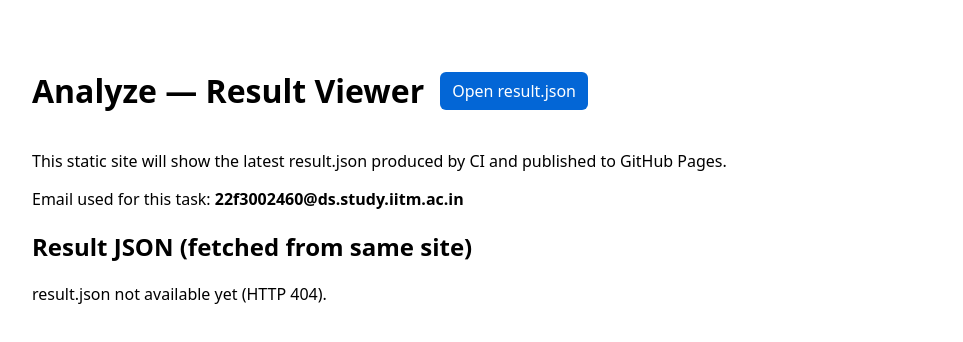
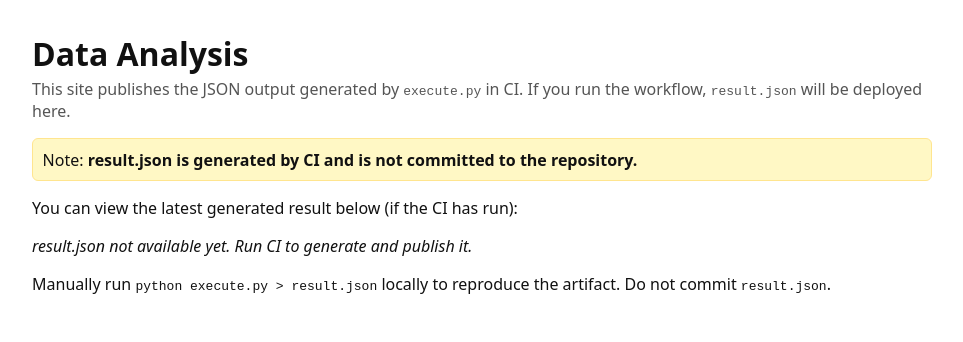
Before and after one commit to hrmiitm/test_Analyze, a plain HTML site: page index.html in a window 1280 px wide. Shown: the whole page, without its empty margins (158-1121 px from the left). Drawn offline with Linux system fonts and the light colour scheme; no server answers.

Commit message:
Add index.html UI for published result

```diff
--- a/index.html
+++ b/index.html
@@ -3,44 +3,43 @@
   <head>
     <meta charset="utf-8" />
     <meta name="viewport" content="width=device-width,initial-scale=1" />
-  <title>Analyze — Result Viewer</title>
+    <title>Data Analysis Result</title>
     <style>
-    body{font-family:system-ui,-apple-system,Segoe UI,Roboto,Arial;max-width:900px;margin:2rem auto;padding:1rem}
+      body{font-family:system-ui,-apple-system,Segoe UI,Roboto,Helvetica,Arial;max-width:900px;margin:2rem auto;padding:0 1rem;color:#111}
       pre{background:#f6f8fa;padding:1rem;border-radius:6px;overflow:auto}
-    header{display:flex;gap:1rem;align-items:center}
-    a.button{background:#0366d6;color:#fff;padding:.5rem .75rem;border-radius:6px;text-decoration:none}
+      h1{margin-bottom:0.2rem}
+      .meta{color:#555;margin-bottom:1rem}
+      .notice{background:#fff8c5;border:1px solid #ffe58f;padding:0.6rem;border-radius:6px;margin-bottom:1rem}
+      a.button{display:inline-block;background:#0366d6;color:#fff;padding:.5rem .75rem;border-radius:6px;text-decoration:none}
     </style>
   </head>
   <body>
-  <header>
-    <h1>Analyze — Result Viewer</h1>
-    <a class="button" href="result.json" target="_blank" rel="noopener">Open result.json</a>
-  </header>
-  <p>This static site will show the latest result.json produced by CI and published to GitHub Pages.</p>
-  <p>Email used for this task: <strong>22f3002460@ds.study.iitm.ac.in</strong></p>
-  <h2>Result JSON (fetched from same site)</h2>
-  <div id="output">
-    <p>Loading result.json — if the CI run hasn't published it yet, this file may 404.</p>
-  </div>
+    <h1>Data Analysis</h1>
+    <div class="meta">This site publishes the JSON output generated by <code>execute.py</code> in CI. If you run the workflow, <code>result.json</code> will be deployed here.</div>
+    <div class="notice">Note: <strong>result.json is generated by CI and is not committed to the repository.</strong></div>
+
+    <p>
+      You can view the latest generated result below (if the CI has run):
+    </p>
+
+    <div id="output">Loading result.json…</div>
+
+    <p>
+      Manually run <code>python execute.py &gt; result.json</code> locally to reproduce the artifact. Do not commit <code>result.json</code>.
+    </p>
+
     <script>
-    async function load() {
-      try {
-        const r = await fetch('result.json', {cache: 'no-store'});
-        if (!r.ok) {
-          document.getElementById('output').innerHTML = '<p>result.json not available yet (HTTP ' + r.status + ').</p>';
-          return;
-        }
-        const data = await r.json();
-        const pre = document.createElement('pre');
-        pre.textContent = JSON.stringify(data, null, 2);
-        const out = document.getElementById('output');
-        out.innerHTML = '';
-        out.appendChild(pre);
-      } catch (err) {
-        document.getElementById('output').innerHTML = '<p>Error fetching result.json: ' + err + '</p>';
+      async function loadResult(){
+        try{
+          const res = await fetch('result.json', {cache: 'no-store'});
+          if(!res.ok) throw new Error('result.json not found');
+          const data = await res.json();
+          document.getElementById('output').innerHTML = '<pre>'+JSON.stringify(data,null,2)+'</pre>';
+        }catch(err){
+          document.getElementById('output').innerHTML = '<p><em>result.json not available yet. Run CI to generate and publish it.</em></p>';
         }
       }
-    load();
+      loadResult();
     </script>
   </body>
 </html>
```
Lines whose indentation alone changed are shown as unchanged.
